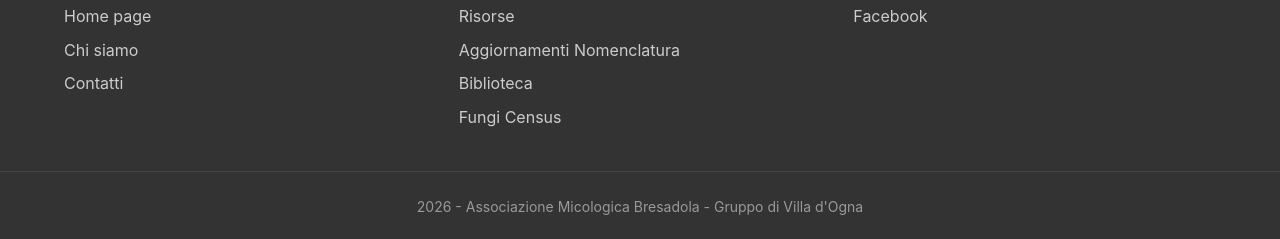
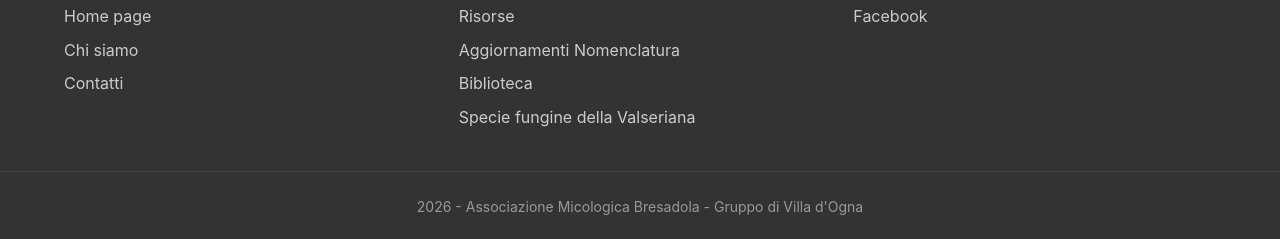
Before and after one commit to ambvilladogna/Aggiornamenti-Index-Fungorum, a Jekyll site: the page built from index.html, in a window 1280 px wide and 1096 px high. Shown: the part 854-1093 px from the top of the window. Built offline with Jekyll 4.4.1, drawn with Linux system fonts in a browser that asks for light colours.

Commit message:
footer update

```diff
--- a/_includes/footer.html
+++ b/_includes/footer.html
@@ -15,7 +15,7 @@
                     <li><a href="https://ambvilladogna.github.io/risorse/">Risorse</a></li>
                     <li><a href="https://ambvilladogna.github.io/risorse/aggiornamenti-nomenclatura/index.html">Aggiornamenti Nomenclatura</a>
                     <li><a href="https://ambvilladogna.github.io/risorse/biblioteca/index.html">Biblioteca</a></li>
-                    <li><a href="https://ambvilladogna.github.io/risorse/fungi-census/index.html">Fungi Census</a></li>
+                    <li><a href="https://ambvilladogna.github.io/risorse/fungi-census/index.html">Specie fungine della Valseriana</a></li>
                     </li>
                 </ul>
             </div>
```
